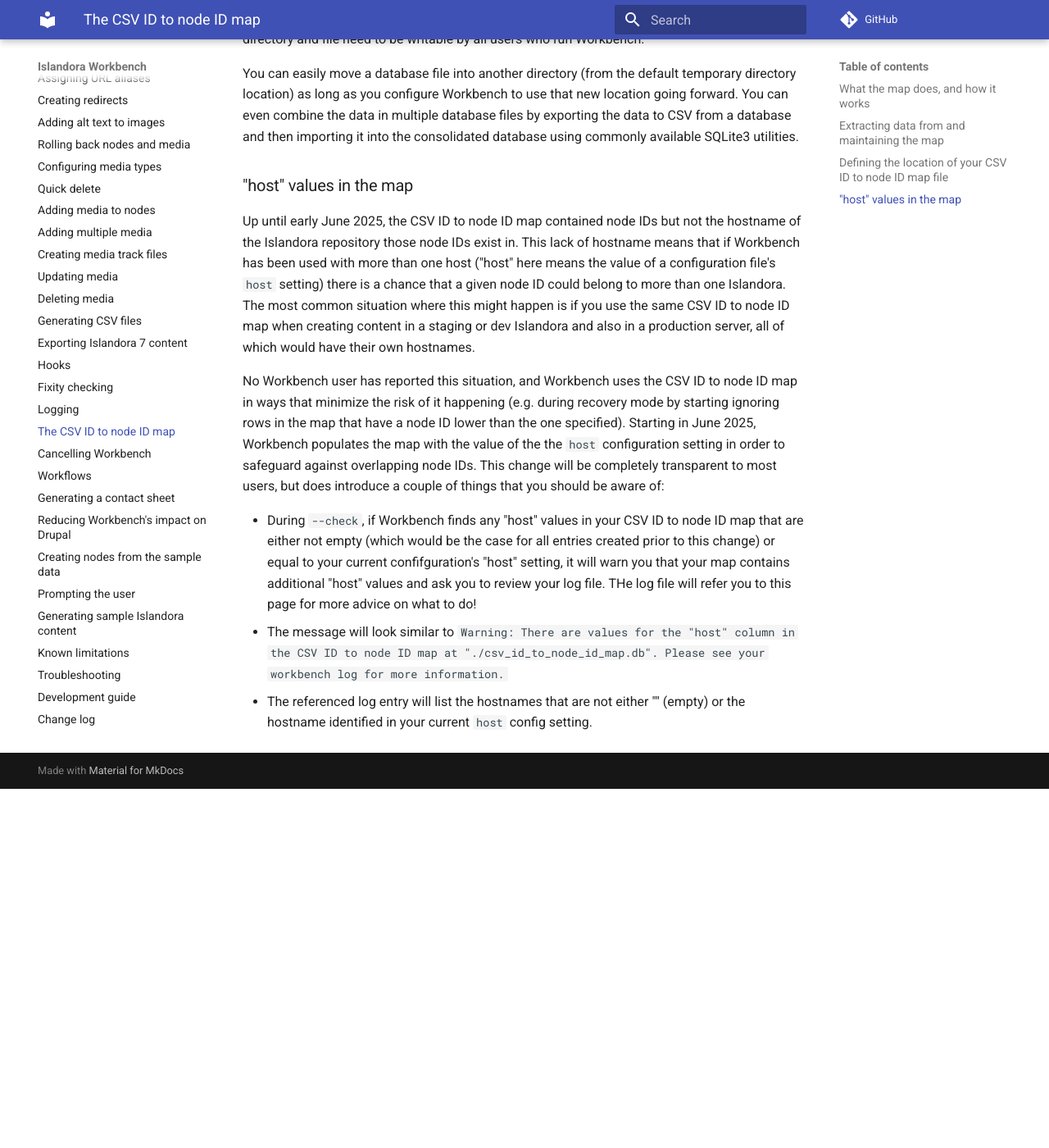
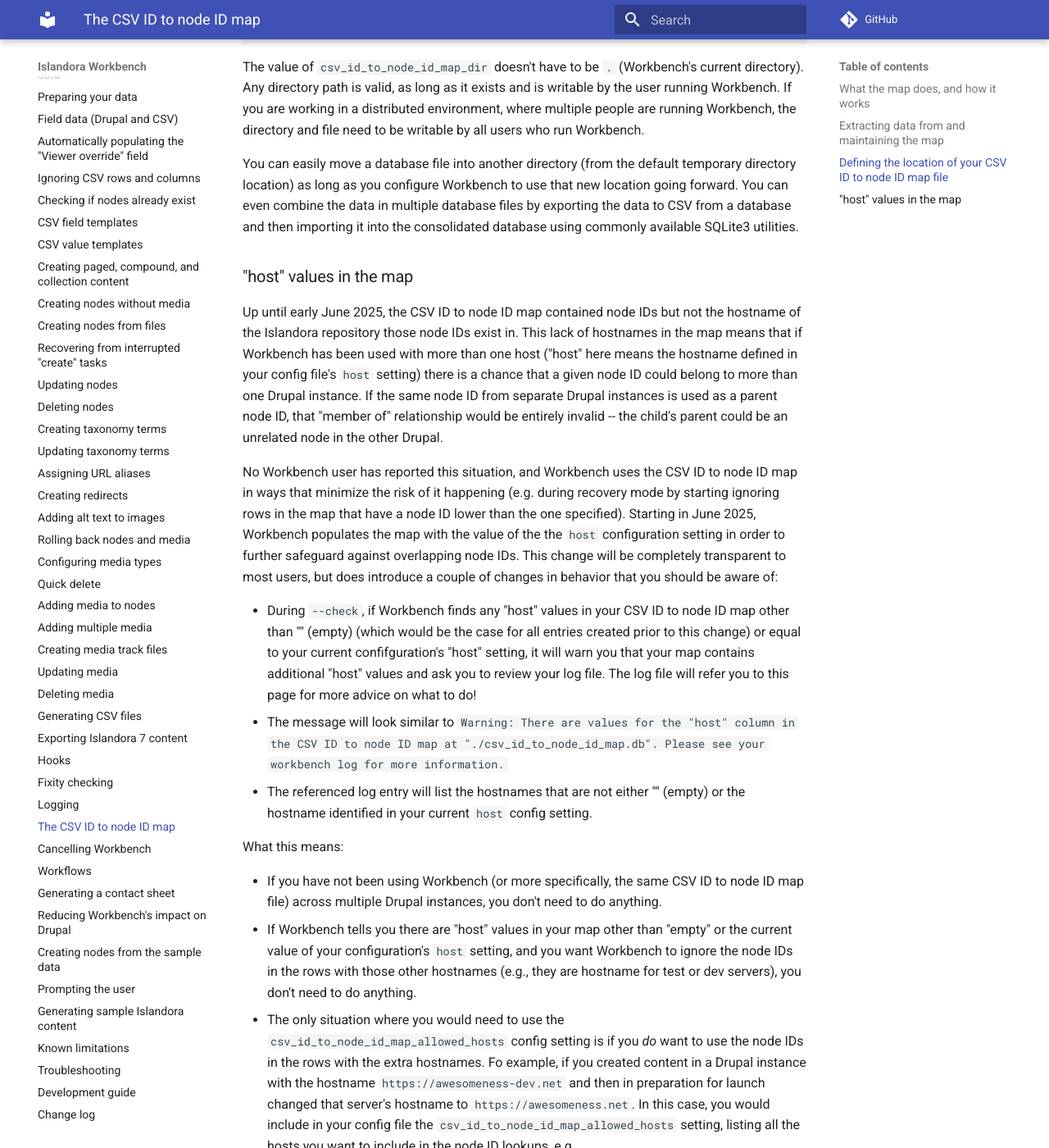
Before and after one commit to mjordan/islandora_workbench_docs, an MkDocs documentation site: the page built from docs/csv_id_to_node_id_map.md, in a window 1280 px wide and 1400 px high, scrolled down 3396 px. Shown: the whole window at 82% size. Built offline with MkDocs 1.6.1 and Material for MkDocs 9.7.7, drawn with Linux system fonts in a browser that asks for light colours; comment, search, counter and statistics services are not loaded; before the commit the page ends 4358 px from its top, so only the background shows below that; some of the changed text lies outside the part shown.

Commit message:
Few updates.

```diff
--- a/docs/csv_id_to_node_id_map.md
+++ b/docs/csv_id_to_node_id_map.md
@@ -27,6 +27,7 @@
 * `parent_node_id`: if the node was create along with its parent, the parent's node ID
 * `csv_id`: the value in the node's CSV ID field (or in `create_from_files` tasks, which don't use an input CSV file, the filename); when creating paged content from directories using the `paged_content_from_directories: true` setting, the filename is recorded instead of an "id".
 * `node_id`: the node's Drupal node ID
+* `host`: the value of the `host` config setting at the time a row was added to the table. For rows added  prior to June 2025, this value will be blank/empty, or, if you are performing SQLite queries against this field, its value is `null`.
 
 ### Extracting data from and maintaining the map
 
@@ -67,10 +68,21 @@
 
 ### "host" values in the map
 
-Up until early June 2025, the CSV ID to node ID map contained node IDs but not the hostname of the Islandora repository those node IDs exist in. This lack of hostname means that if Workbench has been used with more than one host ("host" here means the value of a configuration file's `host` setting) there is a chance that a given node ID could belong to more than one Islandora. The most common situation where this might happen is if you use the same CSV ID to node ID map when creating content in a staging or dev Islandora and also in a production server, all of which would have their own hostnames.
+Up until early June 2025, the CSV ID to node ID map contained node IDs but not the hostname of the Islandora repository those node IDs exist in. This lack of hostnames in the map means that if Workbench has been used with more than one host ("host" here means the hostname defined in your config file's `host` setting) there is a chance that a given node ID could belong to more than one Drupal instance. If the same node ID from separate Drupal instances is used as a parent node ID, that "member of" relationship would be entirely invalid -- the child's parent could be an unrelated node in the other Drupal.
 
-No Workbench user has reported this situation, and Workbench uses the CSV ID to node ID map in ways that minimize the risk of it happening (e.g. during recovery mode by starting ignoring rows in the map that have a node ID lower than the one specified). Starting in June 2025, Workbench populates the map with the value of the the `host` configuration setting in order to safeguard against overlapping node IDs. This change will be completely transparent to most users, but does introduce a couple of things that you should be aware of:
+No Workbench user has reported this situation, and Workbench uses the CSV ID to node ID map in ways that minimize the risk of it happening (e.g. during recovery mode by starting ignoring rows in the map that have a node ID lower than the one specified). Starting in June 2025, Workbench populates the map with the value of the the `host` configuration setting in order to further safeguard against overlapping node IDs. This change will be completely transparent to most users, but does introduce a couple of changes in behavior that you should be aware of:
 
-- During `--check`, if Workbench finds any "host" values in your CSV ID to node ID map that are either not empty (which would be the case for all entries created prior to this change) or equal to your current confifguration's "host" setting, it will warn you that your map contains additional "host" values and ask you to review your log file. THe log file will refer you to this page for more advice on what to do!
+- During `--check`, if Workbench finds any "host" values in your CSV ID to node ID map other than "" (empty) (which would be the case for all entries created prior to this change) or equal to your current confifguration's "host" setting, it will warn you that your map contains additional "host" values and ask you to review your log file. The log file will refer you to this page for more advice on what to do!
 - The message will look similar to `Warning: There are values for the "host" column in the CSV ID to node ID map at "./csv_id_to_node_id_map.db". Please see your workbench log for more information.`
 - The referenced log entry will list the hostnames that are not either "" (empty) or the hostname identified in your current `host` config setting.
+
+What this means:
+
+- If you have not been using Workbench (or more specifically, the same CSV ID to node ID map file) across multiple Drupal instances, you don't need to do anything.
+- If Workbench tells you there are "host" values in your map other than "empty" or the current value of your configuration's `host` setting, and you want Workbench to ignore the node IDs in the rows with those other hostnames (e.g., they are hostname for test or dev servers), you don't need to do anything.
+- The only situation where you would need to use the `csv_id_to_node_id_map_allowed_hosts` config setting is if you *do* want to use the node IDs in the rows with the extra hostnames. Fo example, if you created content in a Drupal instance with the hostname `https://awesomeness-dev.net` and then in preparation for launch changed that server's hostname to `https://awesomeness.net`. In this case, you would include in your config file the `csv_id_to_node_id_map_allowed_hosts` setting, listing all the hosts you want to include in the node ID lookups, e.g. `csv_id_to_node_id_map_allowed_hosts: ["", "https://awesomeness-dev.net", "https://awesomeness.net"]`. The `""` is for rows in the map created before June 2025; if you want to ignore rows added prior to then, you can omit it.
+
+Note that:
+
+- Including `csv_id_to_node_id_map_allowed_hosts` in your config file overrides the default value, so you should always include `""` (for empty "host" values in the map) plus your current `host` configuration setting value, plus any additional hostnames that apply.
+- The hostnames are "or'ed" in the queries against tha CSV ID to node ID map.
```
Also changed, not shown: other parts of docs/csv_id_to_node_id_map.md (+1 -1 lines), docs/changelog.md (+2 -0 lines), docs/configuration.md (+2 -1 lines).
